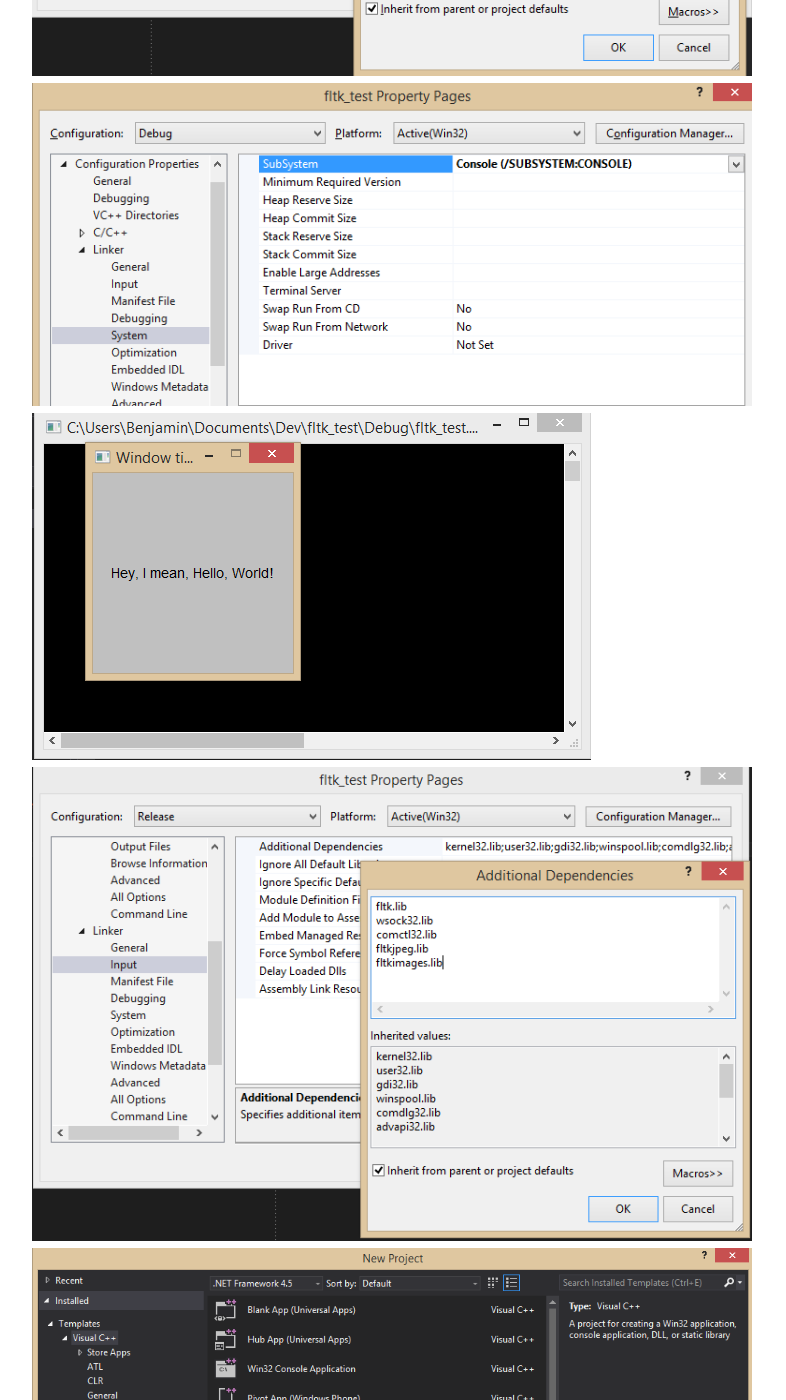
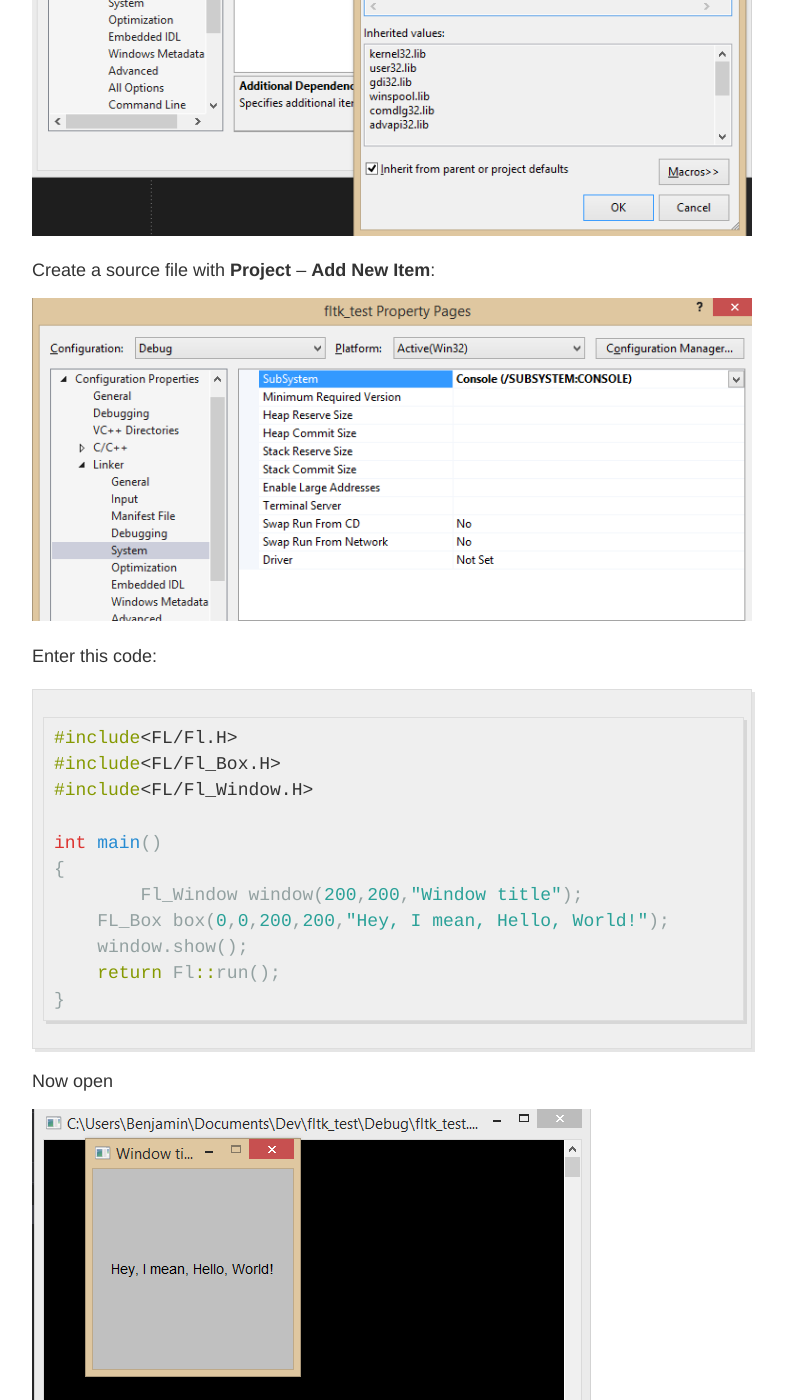
Before and after one commit to bewuethr/bewuethr.github.io, a Jekyll site: the page built from _posts/2014-12-25-installing-fltk-133-under-visual-studio.md, in a window 1280 px wide and 1400 px high, scrolled down 3265 px. Shown: the whole window, without its empty margins (248-1034 px from the left). Built offline with Jekyll 4.4.1, drawn with Linux system fonts in a browser that asks for light colours; Markdown is read by kramdown in place of the engine named in the settings; comment, search, counter and statistics services are not loaded; some of the changed text lies outside the part shown.

Commit message:
Updated 2014-12-25-installing-fltk-133-under-visual-studio.md

````diff
--- a/_posts/2014-12-25-installing-fltk-133-under-visual-studio.md
+++ b/_posts/2014-12-25-installing-fltk-133-under-visual-studio.md
@@ -35,9 +35,38 @@
 * All **.lib** files from **fltk-1.3.3\lib** (except **README.lib**) to **VC\lib**. There should be 14 files: seven pairs of two files each, where one has an added "d" (for "debug") at the end of the file name.
 * **fluid.exe** and **fluidd.exe** from **fltk-1.3.3\fluid** to **VC\bin**
 
+## Setting up a FLTK project
+
+To set up a FLTK project, select **File** – **New** – **Project** and choose **Win32 Project**:
+
 ![2014_12_25-07.png](/images/2014_12_25-07.png)
+
+In the wizard under **Application Settings**, check **Empty project**:
+
 ![2014_12_25-08.png](/images/2014_12_25-08.png)
+
+Create a source file with **Project** – **Add New Item**:
+
 ![2014_12_25-09.png](/images/2014_12_25-09.png)
+
+Enter this code:
+
+```cpp
+#include<FL/Fl.H>
+#include<FL/Fl_Box.H>
+#include<FL/Fl_Window.H>
+
+int main()
+{
+	Fl_Window window(200,200,"Window title");
+    FL_Box box(0,0,200,200,"Hey, I mean, Hello, World!");
+    window.show();
+    return Fl::run();
+}
+```
+
+Now open
+
 ![2014_12_25-10.png](/images/2014_12_25-10.png)
 ![2014_12_25-11.png](/images/2014_12_25-11.png)
 ![2014_12_25-12.png](/images/2014_12_25-12.png)
````
